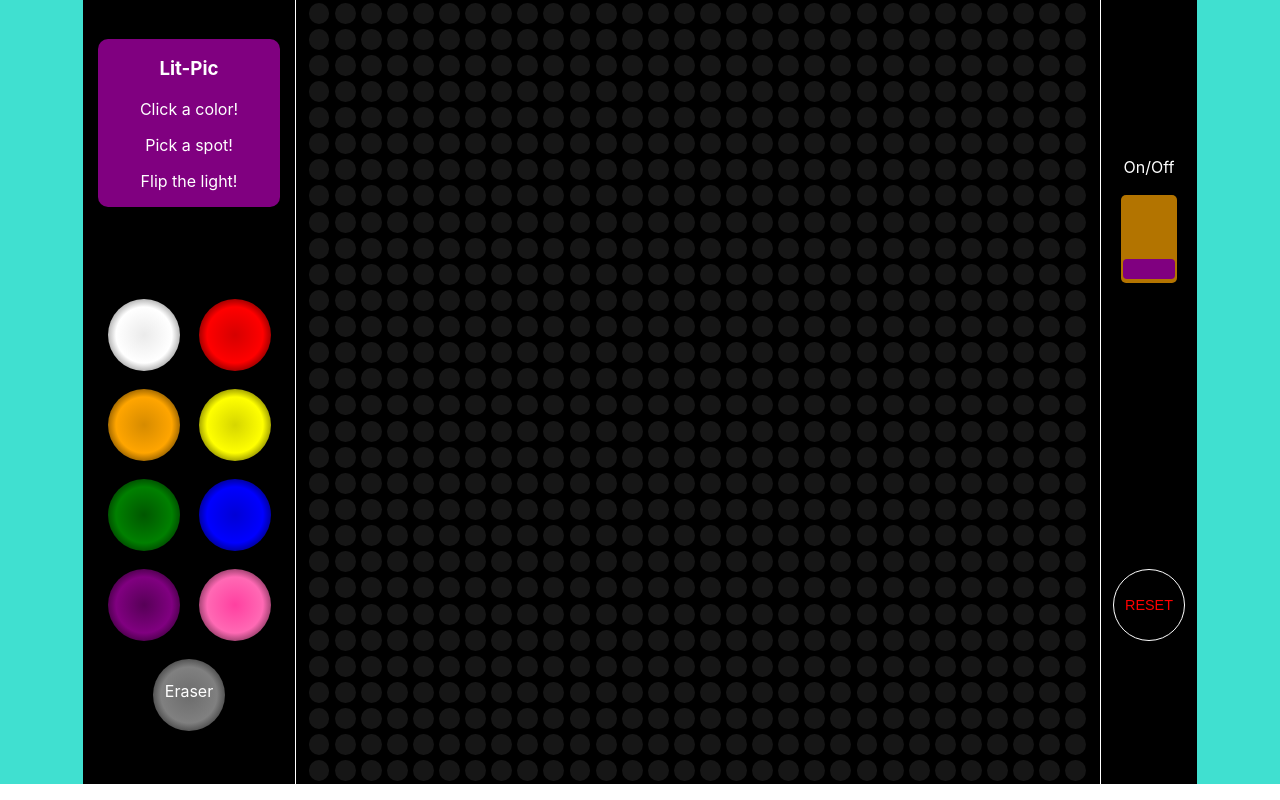
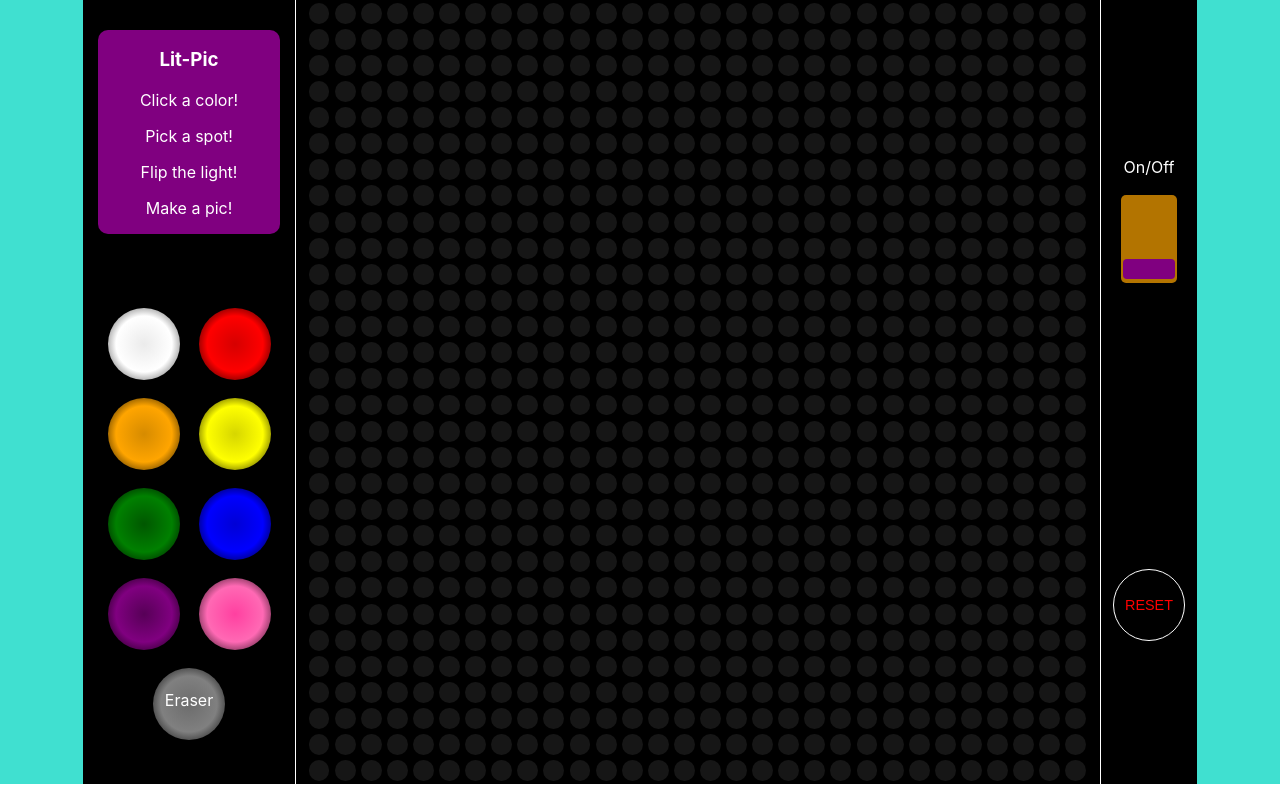
Before and after one commit to CandaceDowning/Lit-Pic, a React (Create React App) app: page / in a window 1280 px wide. Built offline with nearby package versions, Linux system fonts and the light colour scheme.

Commit message:
more instructions

```diff
--- a/src/Components/Colors/Colors.js
+++ b/src/Components/Colors/Colors.js
@@ -9,6 +9,7 @@ const Colors = props => {
         <p>Click a color!</p>
         <p>Pick a spot!</p>
         <p>Flip the light!</p>
+        <p>Make a pic!</p>
       </div>
       <div className='colors-box'>
         <div onClick={() => props.colorSelect("w")} className='w-peg peg' />
```
